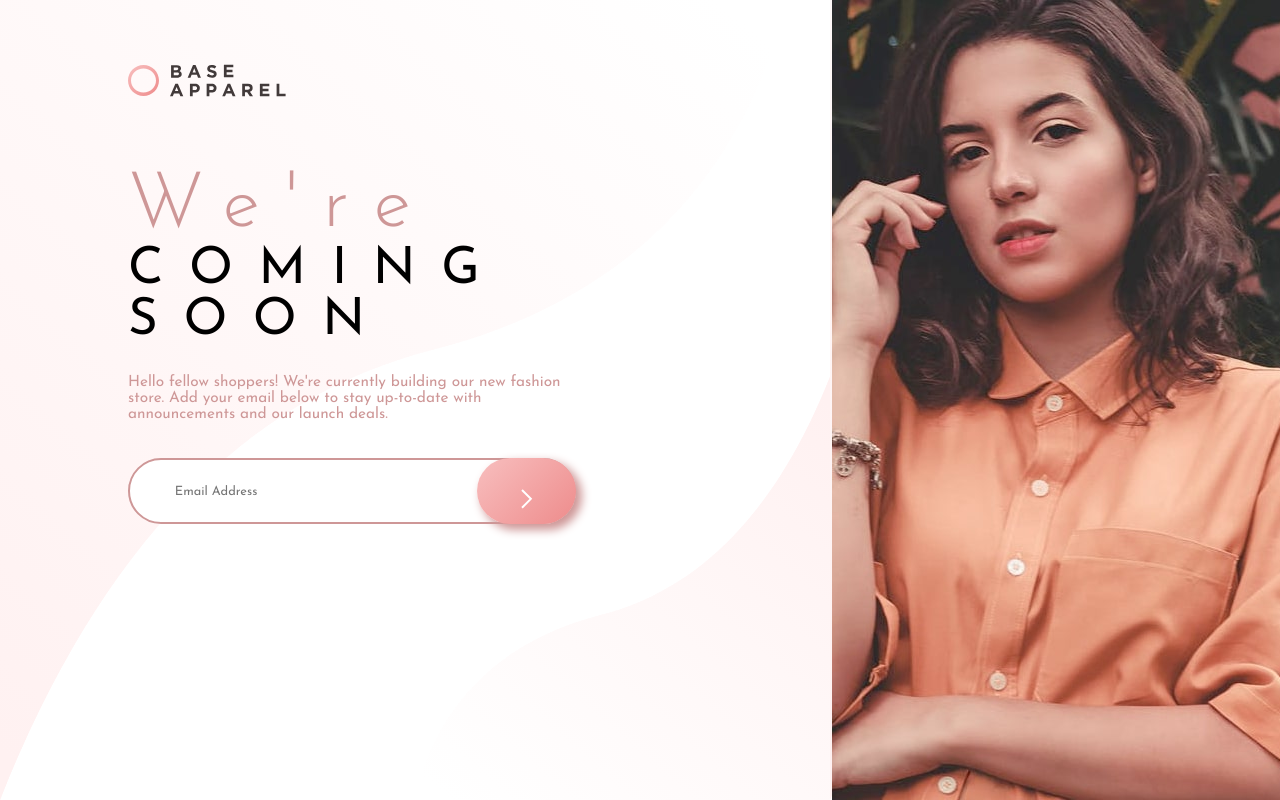
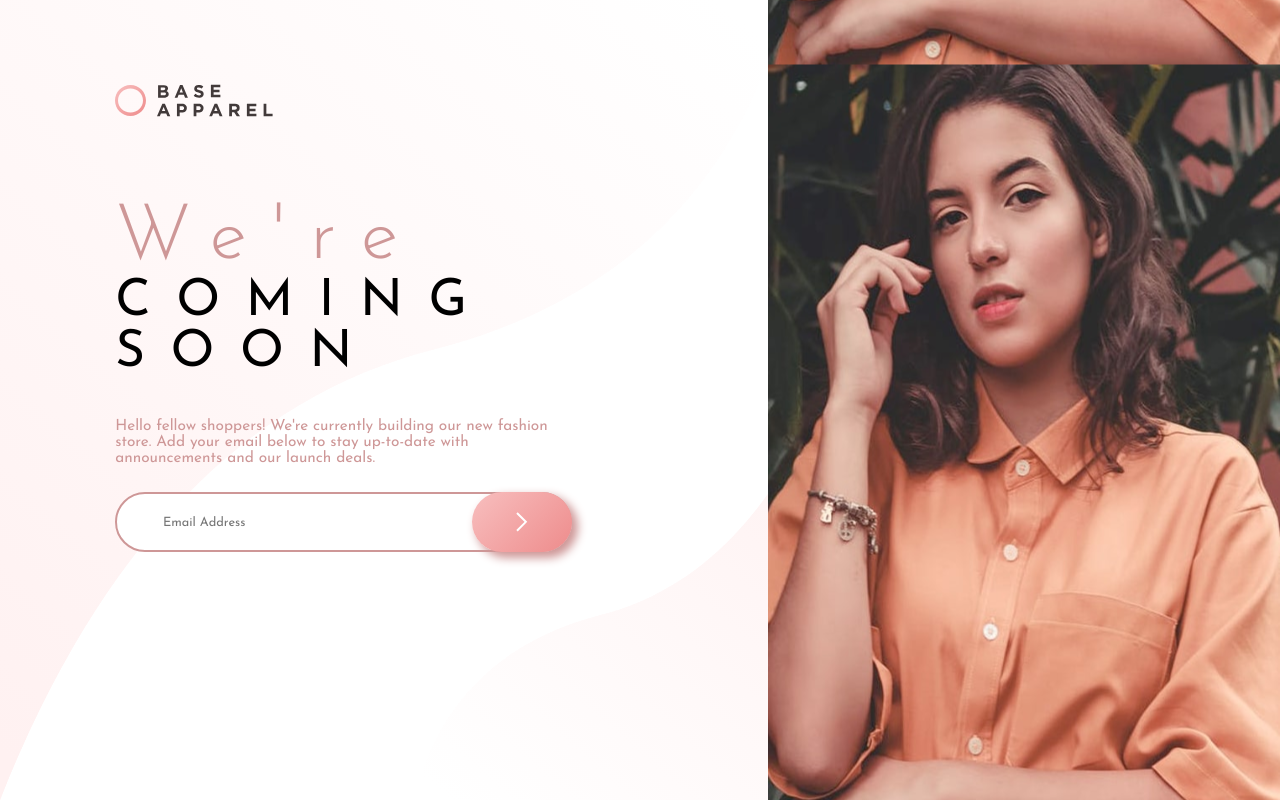
Before and after one commit to Bharath8500/base-apparel-coming-soon-master, a plain HTML site: page index.html in a window 1280 px wide. Drawn offline with Linux system fonts and the light colour scheme.

Commit message:
HTML and CSS Modify

```diff
--- a/index.html
+++ b/index.html
@@ -9,8 +9,12 @@
 
 </head>
 <body>
-  <div class="left-side">
+  <div class="container">
+    <div class="box1">
       <img src="/images/logo.svg" alt="">
+    </div>
+    <div class="box2"></div>
+    <div class="box3">
       <h1>We're</h1>
       <h1>coming soon</h1>
 
@@ -27,9 +31,8 @@
         </div>
       </div>
       <p id="valid"></p>
-
       </div>
-  <div class="right-side"></div>
+  </div>
 
   <script src="script.js"></script>
 
--- a/style.css
+++ b/style.css
@@ -16,35 +16,52 @@ html, body{
     background-image: url(./images/bg-pattern-desktop.svg);
     display: flex;
 }
-.left-side{
-    width: 65%;
-    padding: 5% 20% 0 10%;
+.container{
+    width: 100%;
+    height: 100%;
+    display: grid;
+    grid-template-columns: 60% 40%;
+    grid-template-rows: 1fr 3fr;
 }
-.left-side img{
-    margin-bottom: 15%;
+.box1{
+    display: flex;
+    align-items: center;
+    padding-left: 15%;
 }
-.left-side > :nth-child(2){
+.box2{
+    grid-row: span 2;
+    background-image: url(./images/hero-desktop.jpg);
+    background-position: left;
+    background-repeat: round;
+    background-size: contain;
+}
+.box3{
+    padding-left: 15%;
+}
+.box3 > :nth-child(1){
     color: var(--Desaturated_Red);
     font-size: 6vw;
     letter-spacing: 2vw;
     font-weight: 300;
 }
-.left-side > :nth-child(3){
+.box3 > :nth-child(2){
     font-size: 4vw;
     letter-spacing: 2vw;
     font-weight: 400;
     margin-bottom: 6%;
     text-transform: uppercase;
 }
-.left-side p{
+.box3 p{
     font-size: 1.2vw;
     color: var(--Desaturated_Red);
-    margin-bottom: 8%;
+    padding-right: 30%;
 }
 .input-field{
-    height: 9%;
+    margin-top: 4%;
+    height: 10%;
+    margin-right: 30%;
 }
-.left-side input{
+.box3 input{
     border: 2px var(--Desaturated_Red) solid;
     width: 100%;
     height: 100%;
@@ -62,10 +79,11 @@ html, body{
     border-radius: 50px;
     cursor: pointer;
     display: flex;
-    align-items: end;
+    align-items: center;
     justify-content: center;
     transition: all 0.5s;
     box-shadow: 5px 5px 10px 1px var(--Desaturated_Red);
+
 }
 .input-field .wrong-email{
     position: relative;
@@ -75,7 +93,7 @@ html, body{
     height: 100%;
     cursor: pointer;
     display: flex;
-    align-items: end;
+    align-items: center;
     justify-content: center;
     transition: all 0.5s;
     opacity: 0;
@@ -89,10 +107,3 @@ html, body{
     margin-top: 2%;
     opacity: 0;
 }
-.right-side{
-    width: 35%;
-    background-image: url(/images/hero-desktop.jpg);
-    background-position: center;
-    background-repeat: no-repeat;
-    background-size: cover;
-}
```
Lines whose indentation alone changed are shown as unchanged.
